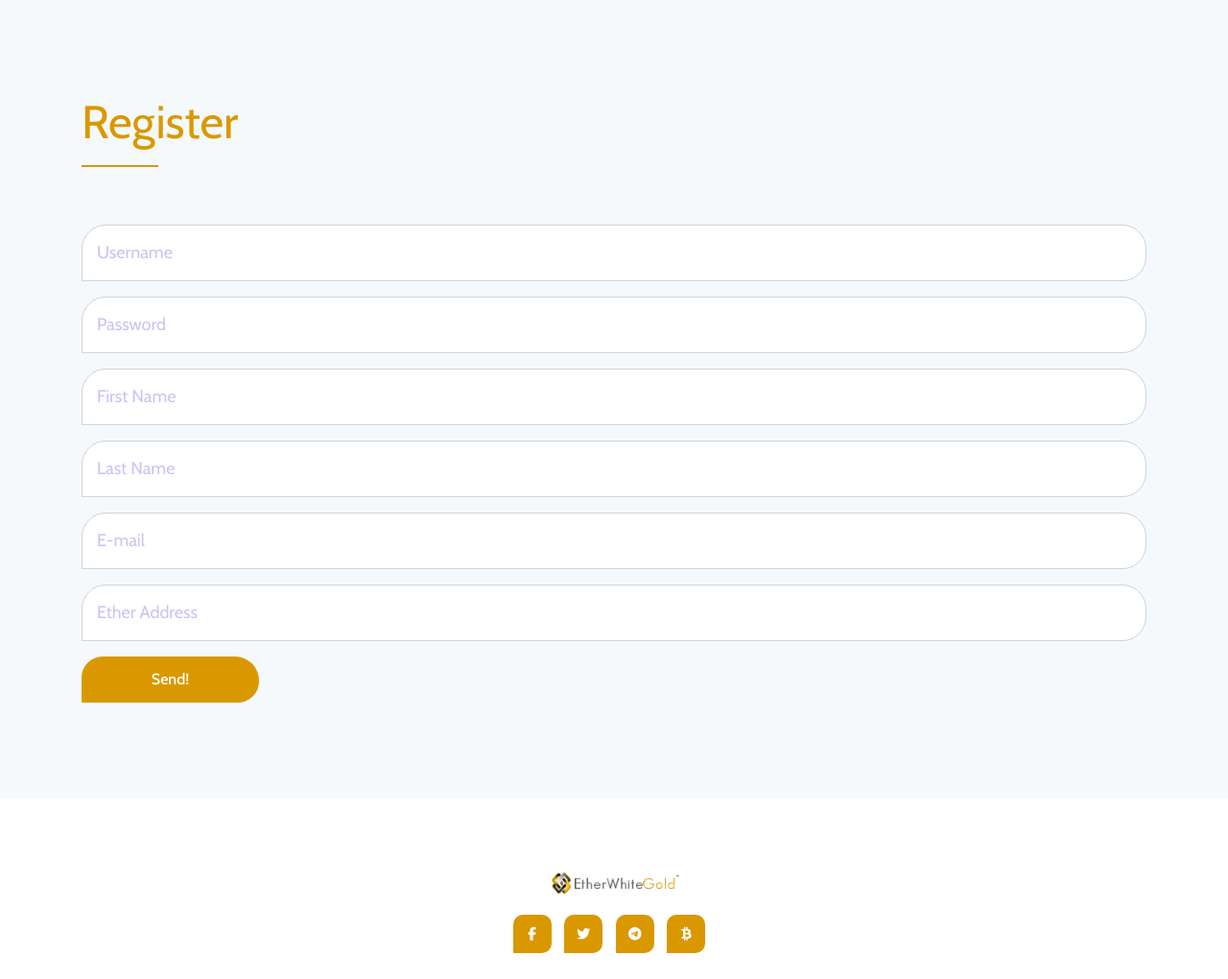
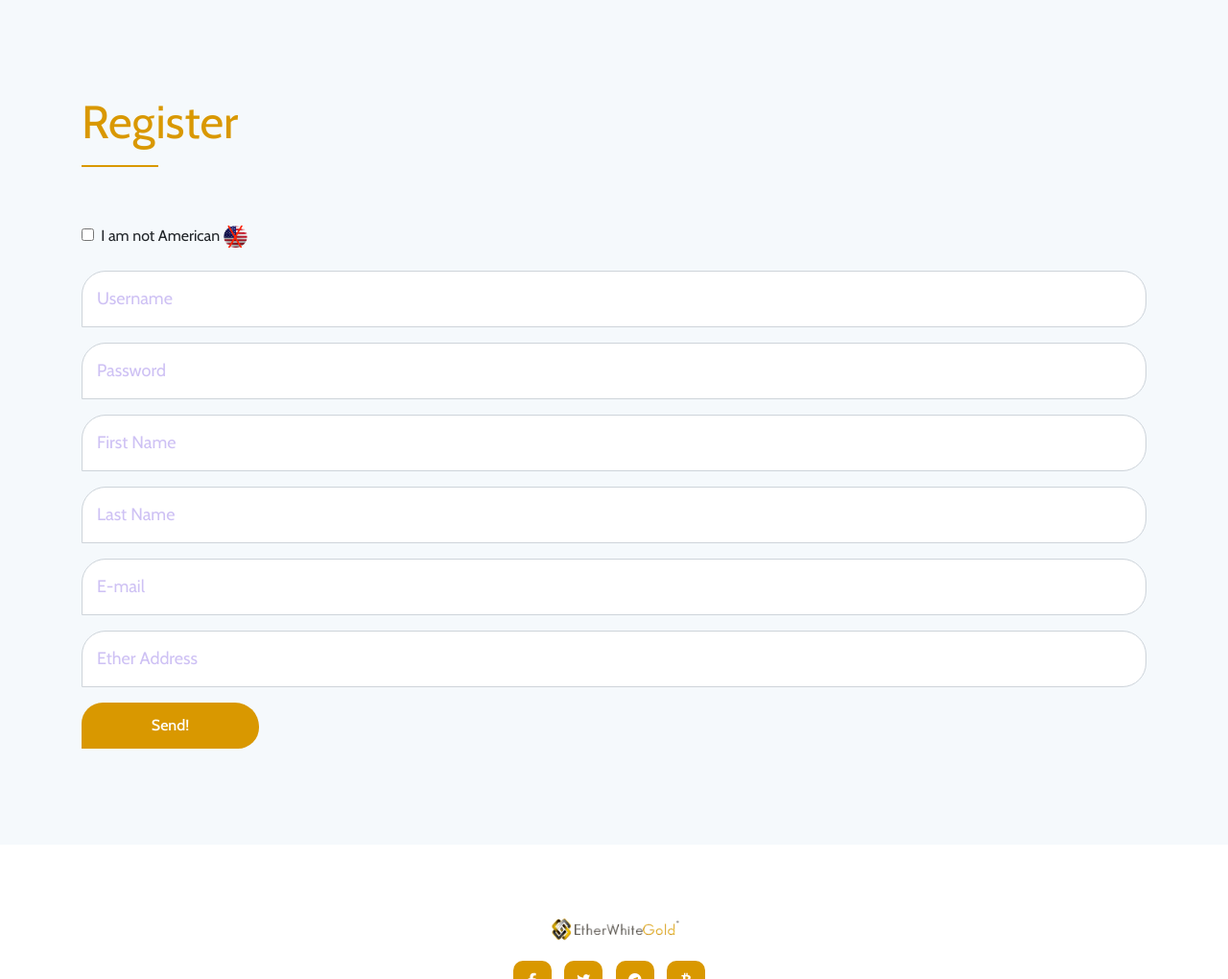
Before and after one commit to RolandoContreras/etherwhitegold, a CodeIgniter app: page /etherwhitegold/register in a window 1280 px wide. Shown: the part 102-1122 px from the top of the page at 96% size. Run offline with CodeIgniter, Linux system fonts and the light colour scheme; some libraries are stand-ins or nearby versions; some web fonts are replaced.

Commit message:
add fild on register

```diff
--- a/application/controllers/register.php
+++ b/application/controllers/register.php
@@ -95,6 +95,7 @@ class Register extends CI_Controller {
                         'email' => $email,
                         'ether_address' => $ether,
                         'active' => 0,
+                        'not_american' => 1,
                         'status_value' => 1,
                         'created_at' => date("Y-m-d H:i:s"),
                     );
--- a/application/views/register.php
+++ b/application/views/register.php
@@ -64,6 +64,13 @@
                             <!-- Message Input Area Start -->
                             <div class="contact_input_area">
                                 <div class="row">
+                                    <!-- Single Input Area Start -->
+                                    <div class="col-md-12">
+                                        <div class="form-group">
+                                            <label><input type="checkbox" id="american" name="american" value="1" required>&nbsp;&nbsp;I am not American </label> <img src="<?php echo site_url().'static/page_front/images/language/not_en.png';?>" alt="not american" width="25px"/>
+
+                                        </div>
+                                    </div>
                                     <!-- Single Input Area Start -->
                                     <div class="col-md-12">
                                         <div class="form-group">
--- a/static/page_front/css/style.css
+++ b/static/page_front/css/style.css
@@ -1238,6 +1238,12 @@ p {
     border-radius: 25px 25px 25px 0;
 }
 
+#american {
+    font-size: 18px;
+    padding: 15px 15px;
+    border-radius: 25px 25px 25px 0;
+}
+
 #username {
     font-size: 18px;
     padding: 15px 15px;
```
Also changed, not shown: static/page_front/images/language/not_en.png (added).
